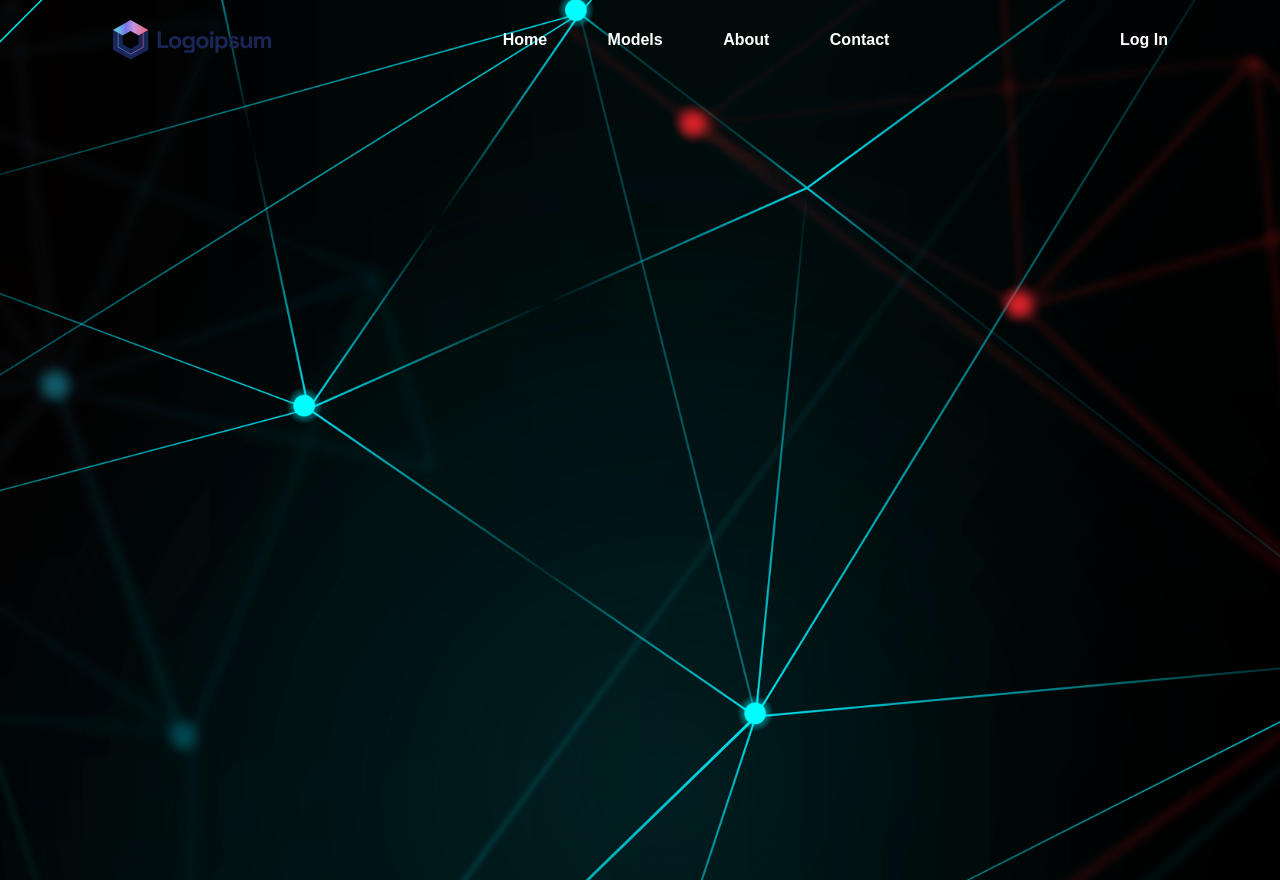
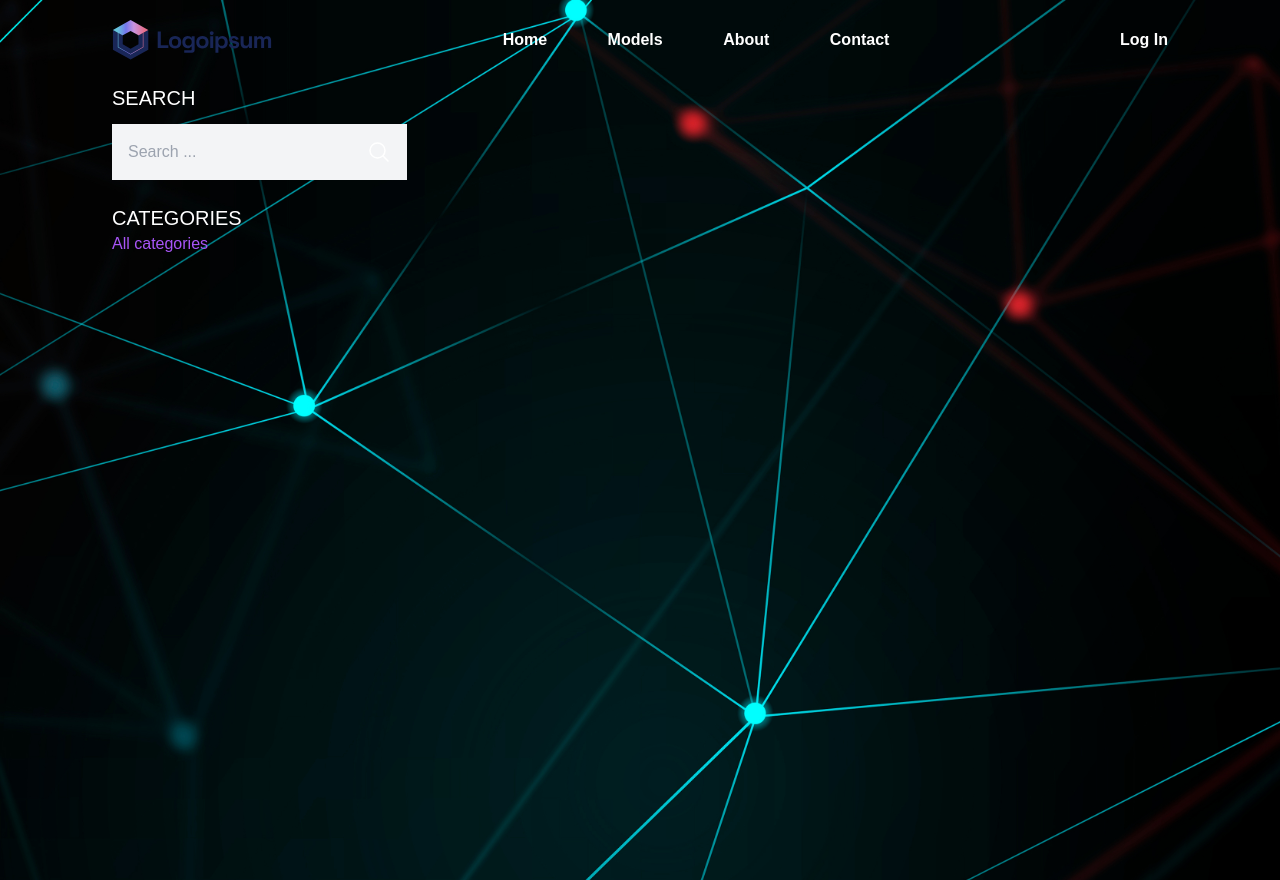
Before and after one commit to PatrykW7/Projekt-Aplikacje-Internetowe, a Django app: page /all_models/ in a window 1280 px wide. Run offline with Django 4.2, Linux system fonts and the light colour scheme; data that the repository does not hold is empty; some libraries are stand-ins or nearby versions.

Commit message:
all_models.html website

```diff
--- a/website/aimodels/admin.py
+++ b/website/aimodels/admin.py
@@ -3,7 +3,7 @@ from django.contrib import admin
 # Register your models here.
 
 # Zaimportowanie tabeli Category
-from .models import Categorie, AiModel
+from .models import Category, AiModel
 
-admin.site.register(Categorie)
+admin.site.register(Category)
 admin.site.register(AiModel)
--- a/website/aimodels/models.py
+++ b/website/aimodels/models.py
@@ -6,7 +6,8 @@ from django.core.files import File
 # Create your models here.
 
 
-class Categorie(models.Model):
+
+class Category(models.Model):
     name = models.CharField(max_length = 255)
     slug = models.SlugField()
 
@@ -18,7 +19,7 @@ class Categorie(models.Model):
 
 
 class AiModel(models.Model):
-    category = models.ForeignKey(Categorie, related_name = 'aimodels', on_delete = models.CASCADE)
+    category = models.ForeignKey(Category, related_name = 'aimodels', on_delete = models.CASCADE)
     name = models.CharField(max_length = 255)
     slug = models.SlugField()
     price = models.FloatField()
--- a/website/aimodels/templates/aimodels/all_models.html
+++ b/website/aimodels/templates/aimodels/all_models.html
@@ -4,7 +4,42 @@
 {% endblock %}
 {% block content %}
 
+<div class="max-w-7xl mx-auto flex flex-wrap items-start py-6 px-6 xl:px-0 ">
+    <div class="filters w-full lg:w-1/5">
+        <h3 class = "mb-3 text-xl uppercase">Search</h3>
+
+        <form method = "get" action=".">
+            <div class = "flex">
+
+                <input type = "text" name="query" class = "p-4 bg-gray-100 border-0" placeholder = "Search ...">
+                <button class="p-4 bg-gray-100 border-0">
+
+                    <svg xmlns="http://www.w3.org/2000/svg" fill="none" viewBox="0 0 24 24" stroke-width="1.5" stroke="currentColor" class="w-6 h-6">
+                        <path stroke-linecap="round" stroke-linejoin="round" d="M21 21l-5.197-5.197m0 0A7.5 7.5 0 105.196 5.196a7.5 7.5 0 0010.607 10.607z" />
+                    </svg>
+
+                </button>
+            </div>
+        </form>
+
+        <h3 class = "mt-6 text-xl uppercase">Categories</h3>
+
+        <ul class="space-y-2">
+
+            <!--GENEROWANIE ADRESU URL NA PODSTAWIE NAZWY WIDOKU-->
+            <li><a href = "{% url 'all_models' %}" class="{% if not active_category %} text-purple-500 {% else %} text-gray-500 {% endif %}">All categories</a></li>
+            {% for category in categories %}
+                <!--GENEROWANIE ADRESU URL NA PODSTAWIE NAZWY WIDOKU Z PRZEKAZANYM PARAMETREM category to iterator -->
+                <!--SPRAWDZA CZY AKTUALNA NAZWA KATEGORII JEST TA, KTORA JEST AKTYWNA -->
+                <li><a href = "{% url 'all_models' %}?category={{category.slug}}" class="{% if category.slug == active_category %} text-purple-500 {% else %} text-gray-500 {% endif %}">{{category.name}}</a></li>
+            {% endfor %}
+
+        </ul>
+
+    </div>
 
 
 
+</div>
+
 {% endblock %}
--- a/website/aimodels/views.py
+++ b/website/aimodels/views.py
@@ -1,6 +1,33 @@
 from django.shortcuts import render
-
+from django.db.models import Q
+from aimodels.models import AiModel, Category
 # Create your views here.
 
 def all_models(request):
-    return render(request, "aimodels/all_models.html")
+    categories = Category.objects.all()
+    products = AiModel.objects.all()
+
+    # POBRANIE AKTYWNEGO ADRESU URL ZEBY WIEDZIEC KTORA NAZWE CATEGORY PODSWIETLAC
+    # category to jest iterator w petli z pliku shop
+
+    # 'category' jest parametrem z .models import Product
+    active_category = request.GET.get('category','')
+
+    # FILTROWANIE PRODUKTOW, ZEBY WYSWIETLALY SIE TYLKO TE KTORE MAJA AKTYWNA KATEGORIE
+    if active_category:
+        products = products.filter(category__slug = active_category)
+
+    # WYSZUKIWANIE WYBRANYCH PRODUKTOW PO NAZWIE PRODUKTU
+
+    # query ODPOWIADA PARAMETROWI NAME Z INPUTA DO FILTROWANIA NAZW, '' OZNACZA ZE DOMYSLNIE JEST PUSTE
+    query = request.GET.get('query', '')
+
+    if query:
+        products = products.filter(Q(name__icontains=query) | (Q(description__icontains=query)))
+
+    context = {
+        'categories': categories,
+        'products': products,
+        'active_category': active_category
+    }
+    return render(request, 'aimodels/all_models.html', context)
--- a/website/main/views.py
+++ b/website/main/views.py
@@ -5,7 +5,7 @@ from django.contrib.auth import login, logout, authenticate
 
 # IMPORTOWANIE BAZY MODELI
 
-from aimodels.models import Categorie, AiModel
+from aimodels.models import Category, AiModel
 
 
 def home(request):
```
Also changed, not shown: website/aimodels/migrations/0004_rename_categorie_category.py (added).
